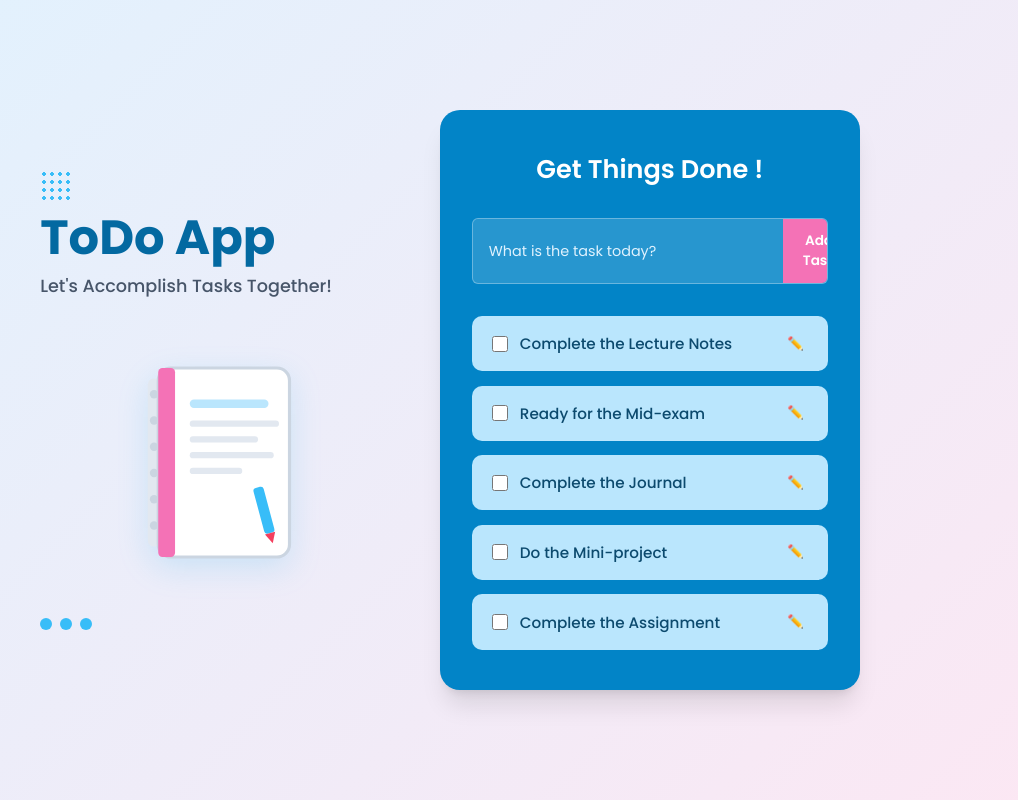
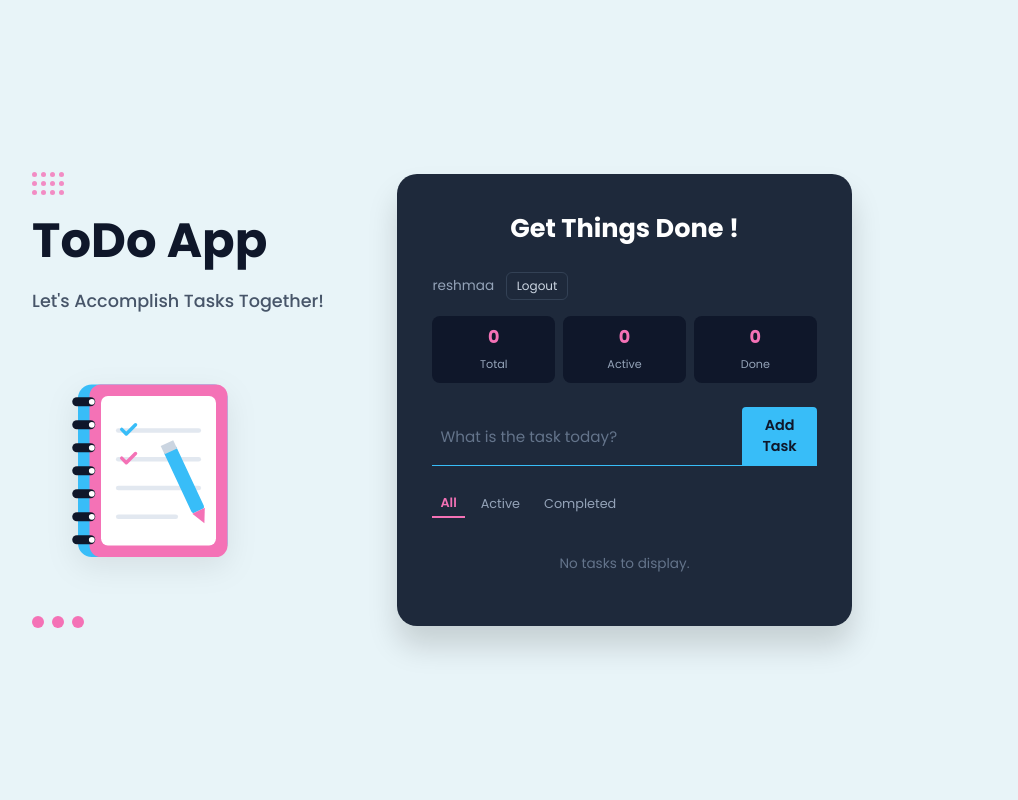
Before and after one commit to reshmaa6749-prog/todolist, a React (Vite) app: page / in a window 1280 px wide. Shown: the whole page, without its empty margins (198-1216 px from the left). Built offline with nearby package versions, Linux system fonts and the light colour scheme.

Commit message:
full update

```diff
--- a/src/App.css
+++ b/src/App.css
@@ -591,233 +591,355 @@ margin-left: auto;
 @import url("https://fonts.googleapis.com/css2?family=Poppins:wght@400;500;600;700&display=swap");
 
 :root {
-  /* Light Blue & Pink Palette */
-  --bg-gradient: linear-gradient(135deg, #e0f2fe 0%, #fce7f3 100%);
-  --sidebar-text: #0f172a;
-  --card-bg: #0284c7;
-  --card-title: #ffffff;
-  --input-bg: rgba(255, 255, 255, 0.15);
-  --input-border: rgba(255, 255, 255, 0.3);
-  --button-bg: #f472b6;
-  --button-hover: #ec4899;
-  --item-bg: #bae6fd;
-  --item-text: #0c4a6e;
-  --icon-btn-hover: rgba(255, 255, 255, 0.3);
+  /* Soft Light Blue Background & Accent Palette */
+  --bg-color: #e8f4f8;
+  --card-bg: #1e293b;
+  --card-header-bg: #0f172a;
+  --item-bg: #f8fafc;
+  --item-text: #0f172a;
+  --text-light: #ffffff;
+  --text-sub: #64748b;
+  --pink-accent: #f472b6;
+  --blue-accent: #38bdf8;
+  --blue-btn: #38bdf8;
+  --blue-btn-hover: #0284c7;
+  --danger: #ef4444;
+  --danger-hover: #dc2626;
 }
 
 * {
   box-sizing: border-box;
   margin: 0;
   padding: 0;
-  font-family: "Poppins", sans-serif;
+  font-family: "Poppins", -apple-system, BlinkMacSystemFont, sans-serif;
 }
 
 body {
-  background: var(--bg-gradient);
+  background-color: var(--bg-color);
   min-height: 100vh;
   display: flex;
   justify-content: center;
   align-items: center;
-  padding: 2rem 1rem;
+  padding: 2rem;
 }
 
-/* Layout Grid */
-.layout-wrapper {
+/* Two-column layout matching design */
+.app-layout {
   display: flex;
+  align-items: center;
+  justify-content: center;
+  gap: 3rem;
   width: 100%;
-  max-width: 950px;
-  align-items: center;
-  justify-content: space-between;
-  gap: 2rem;
+  max-width: 1000px;
 }
 
-/* Left Section */
-.sidebar-section {
+/* Left Hero Section */
+.hero-section {
   flex: 1;
   display: flex;
   flex-direction: column;
-  position: relative;
-  padding: 1rem;
+  align-items: flex-start;
+  gap: 1.25rem;
 }
 
-.dot-pattern {
-  width: 32px;
-  height: 32px;
-  background-image: radial-gradient(#38bdf8 2px, transparent 2px);
-  background-size: 8px 8px;
-  margin-bottom: 10px;
+.dots-grid {
+  display: grid;
+  grid-template-columns: repeat(4, 5px);
+  gap: 4px;
 }
 
-.main-title {
+.dots-grid span {
+  width: 5px;
+  height: 5px;
+  background-color: var(--pink-accent);
+  border-radius: 50%;
+  opacity: 0.8;
+}
+
+.hero-title {
   font-size: 3rem;
   font-weight: 700;
-  color: #0369a1;
+  color: #0f172a;
   line-height: 1.1;
-  margin-bottom: 0.5rem;
 }
 
-.main-subtitle {
+.hero-subtitle {
   font-size: 1.1rem;
+  color: #475569;
   font-weight: 500;
-  color: #475569;
-  margin-bottom: 2rem;
-}
-
-.illustration-wrapper {
-  display: flex;
-  justify-content: center;
-  align-items: center;
-  margin: 1rem 0;
 }
 
 .notebook-illustration {
-  width: 210px;
-  height: auto;
-  filter: drop-shadow(0 10px 15px rgba(14, 165, 233, 0.15));
+  width: 230px;
+  height: 230px;
+  margin: 1rem 0;
+  display: flex;
+  align-items: center;
+  justify-content: center;
+}
+
+.notebook-svg {
+  width: 100%;
+  height: 100%;
+  filter: drop-shadow(0 10px 15px rgba(0, 0, 0, 0.08));
 }
 
 .bottom-dots {
   display: flex;
   gap: 8px;
-  margin-top: 1.5rem;
 }
 
 .bottom-dots span {
   width: 12px;
   height: 12px;
+  background-color: var(--pink-accent);
   border-radius: 50%;
-  background-color: #38bdf8;
 }
 
-/* Right Section Panel */
-.task-panel {
-  flex: 1;
+/* Right Side Card */
+.todo-card {
+  flex: 1.1;
+  width: 100%;
+  max-width: 480px;
   background: var(--card-bg);
   border-radius: 20px;
-  padding: 2.5rem 2rem;
-  box-shadow: 0 20px 25px -5px rgba(0, 0, 0, 0.1), 0 8px 10px -6px rgba(0, 0, 0, 0.1);
-  min-width: 420px;
+  padding: 2.2rem;
+  box-shadow: 0 20px 30px rgba(0, 0, 0, 0.15);
+  color: var(--text-light);
 }
 
-.panel-title {
-  text-align: center;
-  color: var(--card-title);
-  font-size: 1.6rem;
-  font-weight: 600;
-  margin-bottom: 1.8rem;
+.todo-header {
+  display: flex;
+  justify-content: space-between;
+  align-items: center;
+  margin-bottom: 1.5rem;
 }
 
-/* Input Bar */
-.task-input-bar {
-  display: flex;
-  border: 1px solid var(--input-border);
-  border-radius: 6px;
-  overflow: hidden;
-  margin-bottom: 2rem;
-  background: var(--input-bg);
+.todo-title {
+  font-size: 1.6rem;
+  font-weight: 700;
+  color: #ffffff;
+  text-align: center;
+  width: 100%;
 }
 
-.task-input-bar input {
+.user-badge {
+  display: flex;
+  align-items: center;
+  gap: 0.75rem;
+  font-size: 0.85rem;
+  color: #94a3b8;
+  margin-bottom: 1rem;
+}
+
+.logout-btn {
+  background: transparent;
+  border: 1px solid #334155;
+  border-radius: 6px;
+  padding: 0.25rem 0.6rem;
+  font-size: 0.75rem;
+  color: #cbd5e1;
+  cursor: pointer;
+}
+
+.logout-btn:hover {
+  background: #334155;
+  color: white;
+}
+
+/* Stats Row */
+.stats-row {
+  display: flex;
+  gap: 0.5rem;
+  margin-bottom: 1.5rem;
+}
+
+.stat-item {
   flex: 1;
+  background: #0f172a;
+  border-radius: 8px;
+  padding: 0.5rem;
+  text-align: center;
+}
+
+.stat-num {
+  display: block;
+  font-size: 1.1rem;
+  font-weight: 700;
+  color: var(--pink-accent);
+}
+
+.stat-label {
+  font-size: 0.7rem;
+  color: #94a3b8;
+}
+
+/* Input Area */
+.input-container, .input-group {
+  display: flex;
+  margin-bottom: 1.5rem;
+  background: transparent;
+  border-bottom: 1px solid var(--blue-accent);
+}
+
+.input-container input, .input-group input {
+  flex: 1;
+  padding: 0.75rem 0.5rem;
   background: transparent;
   border: none;
-  padding: 0.75rem 1rem;
-  color: #ffffff;
-  font-size: 0.9rem;
+  color: white;
+  font-size: 0.95rem;
   outline: none;
 }
 
-.task-input-bar input::placeholder {
-  color: #e0f2fe;
+.input-container input::placeholder, .input-group input::placeholder {
+  color: #64748b;
 }
 
-.task-input-bar button {
-  background: var(--button-bg);
-  color: #ffffff;
+.add-btn {
+  background: var(--blue-btn);
+  color: #0f172a;
   border: none;
-  padding: 0.75rem 1.25rem;
-  font-size: 0.85rem;
+  padding: 0.5rem 1.25rem;
+  font-size: 0.9rem;
   font-weight: 600;
   cursor: pointer;
-  transition: background 0.2s ease;
+  transition: all 0.2s ease;
+  border-radius: 4px 4px 0 0;
 }
 
-.task-input-bar button:hover {
-  background: var(--button-hover);
+.add-btn:hover {
+  background: var(--pink-accent);
+  color: white;
 }
 
-/* Task List */
-.task-list {
+/* Filter Tabs */
+.filter-tabs {
+  display: flex;
+  gap: 0.5rem;
+  margin-bottom: 1.25rem;
+}
+
+.filter-tab {
+  background: transparent;
+  border: none;
+  color: #94a3b8;
+  padding: 0.25rem 0.5rem;
+  font-size: 0.8rem;
+  cursor: pointer;
+}
+
+.filter-tab.active {
+  color: var(--pink-accent);
+  font-weight: 600;
+  border-bottom: 2px solid var(--pink-accent);
+}
+
+/* Todo Container & List */
+.container, .todo-list {
   display: flex;
   flex-direction: column;
-  gap: 0.9rem;
+  gap: 0.85rem;
 }
 
-.task-item {
+.todo, .todo-item {
   display: flex;
   align-items: center;
   justify-content: space-between;
+  padding: 0.85rem 1rem;
   background: var(--item-bg);
-  padding: 0.85rem 1.25rem;
   border-radius: 10px;
   color: var(--item-text);
-  font-weight: 500;
-  font-size: 0.95rem;
+  box-shadow: 0 4px 6px rgba(0, 0, 0, 0.05);
 }
 
-.task-item.completed span {
-  text-decoration: line-through;
-  opacity: 0.7;
+.todo p, .todo-text {
+  font-size: 0.95rem;
+  font-weight: 500;
+  color: #1e293b;
 }
 
-.task-content {
+.todo p.completed, .todo-text.completed {
+  text-decoration: line-through;
+  color: #94a3b8;
+}
+
+/* Actions */
+.actions, .todo-actions {
   display: flex;
   align-items: center;
-  gap: 0.75rem;
-  flex: 1;
+  gap: 0.5rem;
 }
 
-.task-checkbox {
+.actions input[type="checkbox"] {
+  accent-color: var(--pink-accent);
   cursor: pointer;
   width: 16px;
   height: 16px;
-  accent-color: #0284c7;
 }
 
-.task-actions {
+.edit-btn, .action-btn.edit {
+  border: none;
+  background: transparent;
+  color: #64748b;
+  cursor: pointer;
+  padding: 4px;
+}
+
+.edit-btn:hover, .action-btn.edit:hover {
+  color: var(--blue-btn-hover);
+}
+
+.actions button:last-child, .delete-btn, .action-btn.delete {
+  border: none;
+  background: transparent;
+  color: #64748b;
+  cursor: pointer;
+  padding: 4px;
+}
+
+.actions button:last-child:hover, .delete-btn:hover, .action-btn.delete:hover {
+  color: var(--danger);
+}
+
+.edit-box {
   display: flex;
   gap: 0.5rem;
+  width: 100%;
 }
 
-.icon-btn {
-  background: transparent;
-  border: none;
-  color: var(--item-text);
-  cursor: pointer;
-  padding: 0.25rem;
+.edit-input {
+  flex: 1;
+  padding: 0.35rem 0.5rem;
+  border: 1px solid #cbd5e1;
   border-radius: 4px;
-  display: flex;
-  align-items: center;
-  justify-content: center;
-  transition: background 0.2s ease;
+  outline: none;
 }
 
-.icon-btn:hover {
-  background: var(--icon-btn-hover);
+.save-btn {
+  background: var(--pink-accent);
+  color: white;
+  border: none;
+  padding: 0.35rem 0.75rem;
+  border-radius: 4px;
+  cursor: pointer;
 }
 
-/* Responsive Adjustments */
-@media (max-width: 768px) {
-  .layout-wrapper {
+.empty-state {
+  text-align: center;
+  color: #64748b;
+  font-size: 0.85rem;
+  padding: 1rem 0;
+}
+
+/* Responsive */
+@media (max-width: 850px) {
+  .app-layout {
     flex-direction: column;
+    gap: 2rem;
   }
 
-  .task-panel {
-    min-width: 100%;
-    width: 100%;
-  }
-
-  .sidebar-section {
+  .hero-section {
     align-items: center;
     text-align: center;
   }
--- a/src/App.jsx
+++ b/src/App.jsx
@@ -355,7 +355,7 @@
 
 // export default App;
 
-import React, { useState, useEffect } from "react";
+import { useState, useEffect } from "react";
 import TodoItem from "./components/TodoItem";
 import "./App.css";
 
@@ -363,129 +363,141 @@ const API_URL = "https://todolist-r9lu.onrender.com/api/todos";
 
 export default function App() {
   const [inputVal, setInputVal] = useState("");
-  const [todos, setTodos] = useState([
-    { id: "1", text: "Complete the Lecture Notes", completed: false },
-    { id: "2", text: "Ready for the Mid-exam", completed: false },
-    { id: "3", text: "Complete the Journal", completed: false },
-    { id: "4", text: "Do the Mini-project", completed: false },
-    { id: "5", text: "Complete the Assignment", completed: false },
-  ]);
+  const [todos, setTodos] = useState([]);
+  const [filter, setFilter] = useState("all");
 
-  // Retaining authentication, token, and role states
   const [token] = useState(() => localStorage.getItem("token"));
-  const [userRole] = useState(() => localStorage.getItem("userRole") || "user");
+  const [user] = useState(() => {
+    const saved = localStorage.getItem("user");
+    return saved ? JSON.parse(saved) : { name: "reshmaa", email: "reshmaa@gmail.com" };
+  });
 
   useEffect(() => {
     if (!token) return;
-    fetch(API_URL, {
-      headers: {
-        Authorization: `Bearer ${token}`,
-        "Content-Type": "application/json",
-      },
-    })
+    fetch(API_URL, { headers: { Authorization: `Bearer ${token}` } })
       .then((res) => res.json())
       .then((data) => Array.isArray(data) && setTodos(data))
-      .catch((err) => console.error("Error fetching tasks:", err));
+      .catch((err) => console.error(err));
   }, [token]);
 
   function addTodo() {
     if (!inputVal.trim()) return;
     const newTodo = { id: Date.now().toString(), text: inputVal, completed: false };
-
-    if (token) {
-      fetch(API_URL, {
-        method: "POST",
-        headers: {
-          Authorization: `Bearer ${token}`,
-          "Content-Type": "application/json",
-        },
-        body: JSON.stringify(newTodo),
-      })
-        .then((res) => res.json())
-        .then((savedTodo) => setTodos((prev) => [...prev, savedTodo]))
-        .catch(() => setTodos((prev) => [...prev, newTodo]));
-    } else {
     setTodos((prev) => [...prev, newTodo]);
-    }
     setInputVal("");
   }
 
   function updateTodo(id, updatedFields) {
-    if (token) {
-      fetch(`${API_URL}/${id}`, {
-        method: "PUT",
-        headers: {
-          Authorization: `Bearer ${token}`,
-          "Content-Type": "application/json",
-        },
-        body: JSON.stringify(updatedFields),
-      }).catch((err) => console.error("Update error:", err));
-    }
     setTodos((prev) =>
       prev.map((todo) => (todo.id === id ? { ...todo, ...updatedFields } : todo))
     );
   }
 
   function deleteTodo(id) {
-    if (token) {
-      fetch(`${API_URL}/${id}`, {
-        method: "DELETE",
-        headers: { Authorization: `Bearer ${token}` },
-      }).catch((err) => console.error("Delete error:", err));
-    }
     setTodos((prev) => prev.filter((todo) => todo.id !== id));
   }
 
+  const totalTasks = todos.length;
+  const completedTasks = todos.filter((t) => t.completed).length;
+  const activeTasks = totalTasks - completedTasks;
+
+  const filteredTodos = todos.filter((t) => {
+    if (filter === "active") return !t.completed;
+    if (filter === "completed") return t.completed;
+    return true;
+  });
+
   return (
-    <div className="layout-wrapper">
-      {/* Left Sidebar Illustration & Title */}
-      <div className="sidebar-section">
-        <div className="dot-pattern"></div>
-        <h1 className="main-title">ToDo App</h1>
-        <p className="main-subtitle">Let's Accomplish Tasks Together!</p>
+    <div className="app-layout">
+      {/* Left Section with Notebook Icon */}
+      <div className="hero-section">
+        <div className="dots-grid">
+          {[...Array(12)].map((_, i) => (
+            <span key={i} />
+          ))}
+        </div>
 
-        {/* Notebook Illustration */}
-        <div className="illustration-wrapper">
-          <svg className="notebook-illustration" viewBox="0 0 200 220" fill="none" xmlns="http://www.w3.org/2000/svg">
-            {/* Spiral rings */}
-            <rect x="35" y="30" width="12" height="160" rx="6" fill="#e2e8f0" />
-            <circle cx="41" cy="45" r="4" fill="#cbd5e1" />
-            <circle cx="41" cy="70" r="4" fill="#cbd5e1" />
-            <circle cx="41" cy="95" r="4" fill="#cbd5e1" />
-            <circle cx="41" cy="120" r="4" fill="#cbd5e1" />
-            <circle cx="41" cy="145" r="4" fill="#cbd5e1" />
-            <circle cx="41" cy="170" r="4" fill="#cbd5e1" />
+        <h1 className="hero-title">ToDo App</h1>
+        <p className="hero-subtitle">Let's Accomplish Tasks Together!</p>
 
-            {/* Notebook Base */}
-            <rect x="45" y="20" width="125" height="180" rx="12" fill="#ffffff" stroke="#cbd5e1" strokeWidth="3" />
-            <rect x="45" y="20" width="16" height="180" fill="#f472b6" rx="4" />
+        {/* Notebook Graphic Vector replacing the owl */}
+        <div className="notebook-illustration">
+          <svg
+            className="notebook-svg"
+            viewBox="0 0 200 200"
+            fill="none"
+            xmlns="http://www.w3.org/2000/svg"
+          >
+            {/* Spiral Notebook Background */}
+            <rect x="40" y="30" width="130" height="150" rx="12" fill="#38BDF8" />
+            <rect x="50" y="30" width="120" height="150" rx="10" fill="#F472B6" />
+            <rect x="60" y="40" width="100" height="130" rx="6" fill="#FFFFFF" />
 
-            {/* Cover details */}
-            <rect x="75" y="50" width="75" height="8" rx="4" fill="#bae6fd" />
-            <rect x="75" y="70" width="85" height="6" rx="3" fill="#e2e8f0" />
-            <rect x="75" y="85" width="65" height="6" rx="3" fill="#e2e8f0" />
-            <rect x="75" y="100" width="80" height="6" rx="3" fill="#e2e8f0" />
-            <rect x="75" y="115" width="50" height="6" rx="3" fill="#e2e8f0" />
+            {/* Notebook Lines */}
+            <line x1="75" y1="70" x2="145" y2="70" stroke="#E2E8F0" strokeWidth="4" strokeLinecap="round" />
+            <line x1="75" y1="95" x2="145" y2="95" stroke="#E2E8F0" strokeWidth="4" strokeLinecap="round" />
+            <line x1="75" y1="120" x2="145" y2="120" stroke="#E2E8F0" strokeWidth="4" strokeLinecap="round" />
+            <line x1="75" y1="145" x2="125" y2="145" stroke="#E2E8F0" strokeWidth="4" strokeLinecap="round" />
 
-            {/* Bookmark / Pencil */}
-            <rect x="135" y="135" width="10" height="45" rx="3" fill="#38bdf8" transform="rotate(-15 135 135)" />
-            <polygon points="135,180 140,190 145,180" fill="#f43f5e" transform="rotate(-15 135 135)" />
+            {/* Checkmarks on page */}
+            <path d="M78 69 L82 73 L90 65" stroke="#38BDF8" strokeWidth="3" strokeLinecap="round" strokeLinejoin="round" />
+            <path d="M78 94 L82 98 L90 90" stroke="#F472B6" strokeWidth="3" strokeLinecap="round" strokeLinejoin="round" />
+
+            {/* Binder Rings */}
+            {[45, 65, 85, 105, 125, 145, 165].map((yVal, idx) => (
+              <g key={idx}>
+                <rect x="35" y={yVal - 4} width="20" height="8" rx="4" fill="#0F172A" />
+                <circle cx="52" cy={yVal} r="2.5" fill="#FFFFFF" />
+              </g>
+            ))}
+
+            {/* Decorative Pencil */}
+            <g transform="rotate(-25 140 120)">
+              <rect x="130" y="80" width="12" height="60" fill="#38BDF8" rx="2" />
+              <polygon points="130,140 142,140 136,152" fill="#F472B6" />
+              <rect x="130" y="75" width="12" height="8" fill="#CBD5E1" />
+            </g>
           </svg>
         </div>
 
         <div className="bottom-dots">
-          <span></span>
-          <span></span>
-          <span></span>
+          <span />
+          <span />
+          <span />
         </div>
       </div>
 
-      {/* Right Task Card Panel */}
-      <div className="task-panel">
-        <h2 className="panel-title">Get Things Done !</h2>
+      {/* Right ToDo Card Component */}
+      <div className="todo-card">
+        <header className="todo-header">
+          <h2 className="todo-title">Get Things Done !</h2>
+        </header>
 
-        {/* Input Bar */}
-        <div className="task-input-bar">
+        {user && (
+          <div className="user-badge">
+            <span>{user.name}</span>
+            <button className="logout-btn" onClick={() => localStorage.clear()}>
+              Logout
+            </button>
+          </div>
+        )}
+
+        <div className="stats-row">
+          <div className="stat-item">
+            <span className="stat-num">{totalTasks}</span>
+            <span className="stat-label">Total</span>
+          </div>
+          <div className="stat-item">
+            <span className="stat-num">{activeTasks}</span>
+            <span className="stat-label">Active</span>
+          </div>
+          <div className="stat-item">
+            <span className="stat-num">{completedTasks}</span>
+            <span className="stat-label">Done</span>
+          </div>
+        </div>
+
+        <div className="input-group">
           <input
             type="text"
             placeholder="What is the task today?"
@@ -493,20 +505,36 @@ export default function App() {
             onChange={(e) => setInputVal(e.target.value)}
             onKeyDown={(e) => e.key === "Enter" && addTodo()}
           />
-          <button onClick={addTodo}>Add Task</button>
+          <button className="add-btn" onClick={addTodo}>
+            Add Task
+          </button>
         </div>
 
-        {/* Todo List Items */}
-        <div className="task-list">
-          {todos.map((todo) => (
+        <div className="filter-tabs">
+          {["all", "active", "completed"].map((type) => (
+            <button
+              key={type}
+              className={`filter-tab ${filter === type ? "active" : ""}`}
+              onClick={() => setFilter(type)}
+            >
+              {type.charAt(0).toUpperCase() + type.slice(1)}
+            </button>
+          ))}
+        </div>
+
+        <div className="todo-list">
+          {filteredTodos.length === 0 ? (
+            <p className="empty-state">No tasks to display.</p>
+          ) : (
+            filteredTodos.map((todo) => (
               <TodoItem
                 key={todo.id}
                 todo={todo}
-              userRole={userRole}
                 updateTodo={updateTodo}
                 deleteTodo={deleteTodo}
               />
-          ))}
+            ))
+          )}
         </div>
       </div>
     </div>
--- a/src/components/Login.jsx
+++ b/src/components/Login.jsx
@@ -90,6 +90,7 @@
 // }
 
 // export default Login;
+
 
 import React, { useState } from "react";
 import { motion } from "framer-motion";
--- a/src/components/TodoItem.jsx
+++ /dev/null
@@ -1,74 +0,0 @@
-import React, { useState } from "react";
-
-export default function TodoItem({ todo, userRole, updateTodo, deleteTodo }) {
-  const [isEditing, setIsEditing] = useState(false);
-  const [editText, setEditText] = useState(todo.text);
-
-  function handleToggleComplete() {
-    updateTodo(todo.id, { completed: !todo.completed });
-  }
-
-  function handleSave() {
-    if (editText.trim()) {
-      updateTodo(todo.id, { text: editText });
-      setIsEditing(false);
-    }
-  }
-
-  // Role checks: Admin or Moderator can manage tasks, regular users manage their own
-  const canEdit = userRole === "admin" || userRole === "moderator" || userRole === "user";
-  const canDelete = userRole === "admin" || userRole === "moderator";
-
-  return (
-    <div className={`task-item ${todo.completed ? "completed" : ""}`}>
-      <div className="task-content">
-        <input
-          type="checkbox"
-          className="task-checkbox"
-          checked={todo.completed}
-          onChange={handleToggleComplete}
-        />
-        {isEditing ? (
-          <input
-            type="text"
-            className="edit-input"
-            value={editText}
-            onChange={(e) => setEditText(e.target.value)}
-            onKeyDown={(e) => e.key === "Enter" && handleSave()}
-            autoFocus
-            style={{
-              flex: 1,
-              padding: "0.2rem 0.5rem",
-              borderRadius: "4px",
-              border: "1px solid #0284c7",
-              outline: "none",
-            }}
-          />
-        ) : (
-          <span>{todo.text}</span>
-        )}
-      </div>
-
-      <div className="task-actions">
-        {canEdit && (
-          <>
-            {isEditing ? (
-              <button className="icon-btn" onClick={handleSave} title="Save">
-                ✓
-              </button>
-            ) : (
-              <button className="icon-btn" onClick={() => setIsEditing(true)} title="Edit">
-                ✏️
-              </button>
-            )}
-          </>
-        )}
-        {canDelete && (
-          <button className="icon-btn" onClick={() => deleteTodo(todo.id)} title="Delete">
-            🗑️
-          </button>
-        )}
-      </div>
-    </div>
-  );
-}
```
Also changed, not shown: src/components/InputContainer.jsx (+4 -4 lines), src/components/Register.jsx (+1 -19 lines), src/todo-backend/Server.js (+0 -52 lines). Lines whose indentation alone changed are shown as unchanged.
